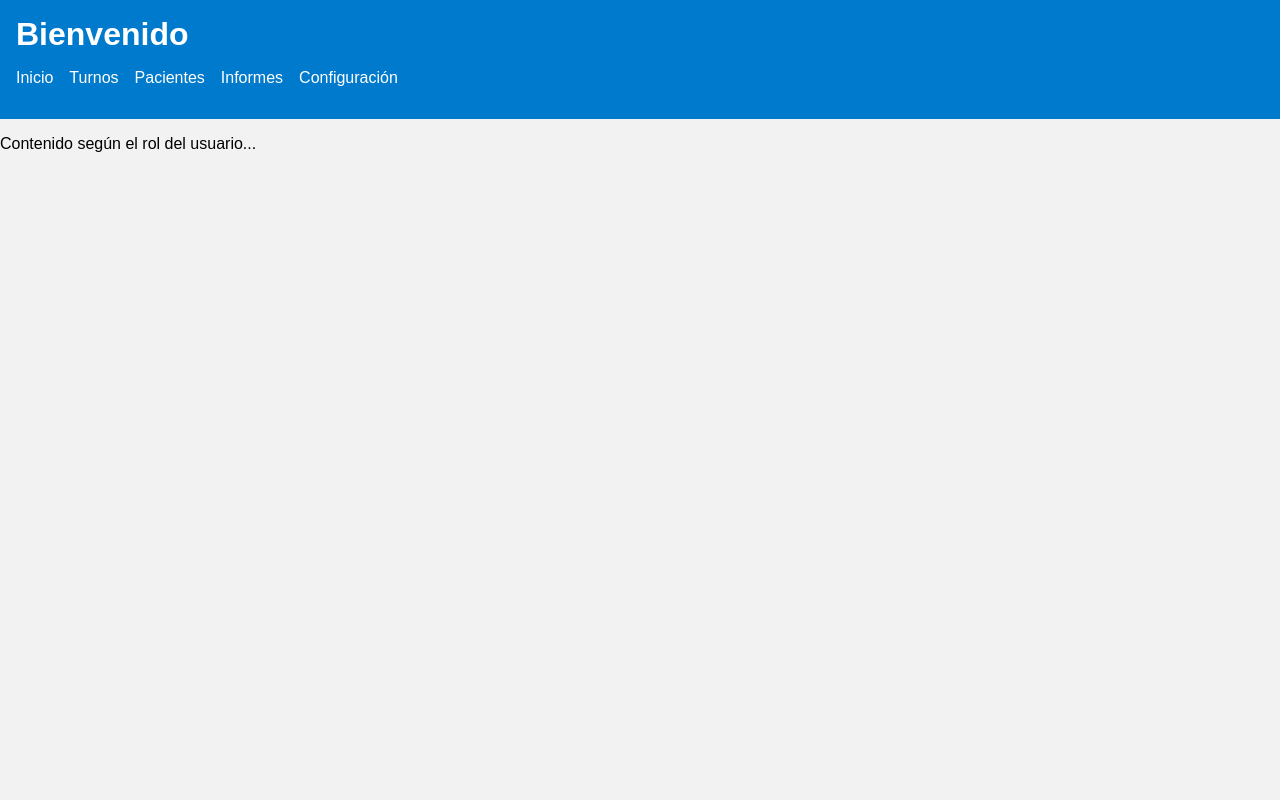
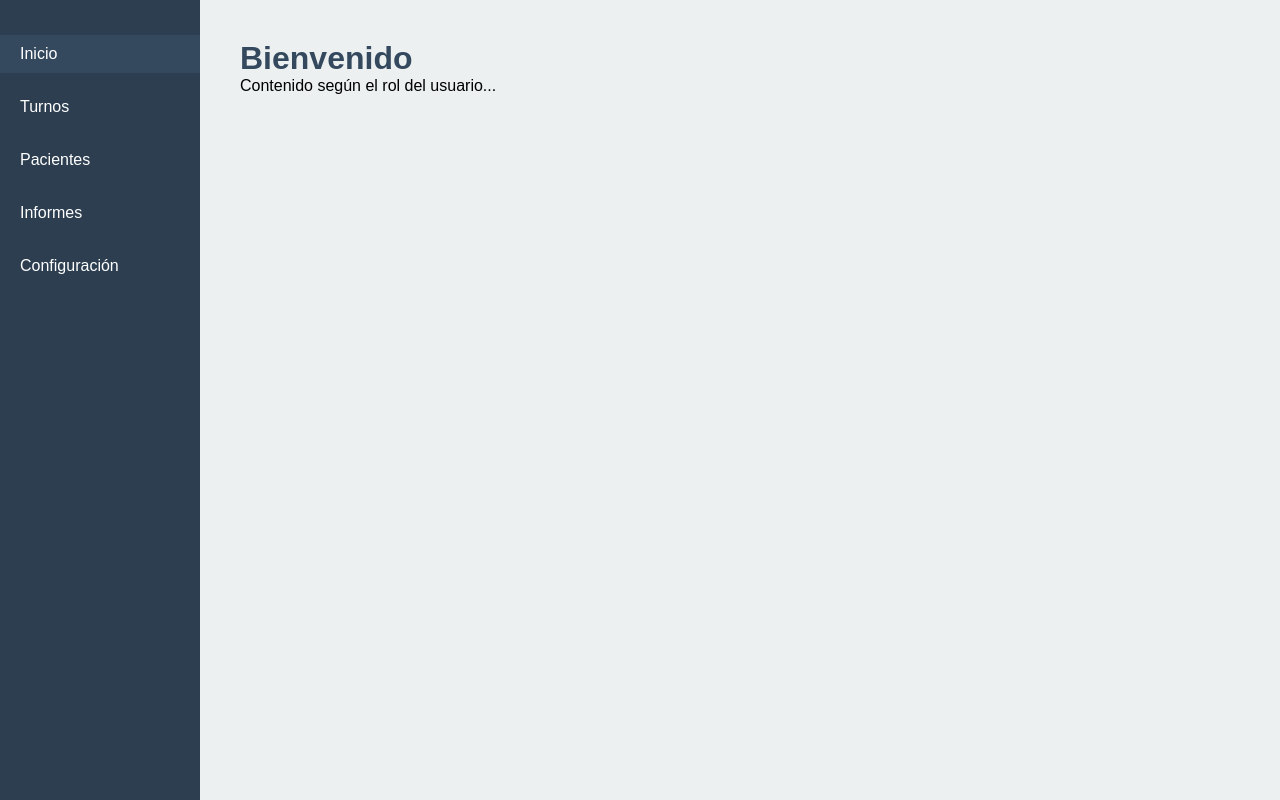
Before and after one commit to BautiC-9/ClinicaWeb, a plain HTML site: page frontend/inicio.html in a window 1280 px wide. Drawn offline with Linux system fonts and the light colour scheme.

Commit message:
Modificado, lado izquierdo el Menu

```diff
--- a/frontend/inicio.html
+++ b/frontend/inicio.html
@@ -4,23 +4,137 @@
     <meta charset="UTF-8" />
     <meta name="viewport" content="width=device-width, initial-scale=1.0" />
     <title>Panel Principal</title>
-  <link rel="stylesheet" href="styles.css" />
+    <style>
+      /* Reset básico */
+      * {
+        margin: 0;
+        padding: 0;
+        box-sizing: border-box;
+      }
+
+      body,
+      html {
+        height: 100%;
+        font-family: Arial, sans-serif;
+      }
+
+      /* Contenedor principal flex */
+      .container {
+        display: flex;
+        height: 100vh;
+      }
+
+      /* Menú lateral */
+      nav {
+        width: 200px;
+        background-color: #2c3e50;
+        color: white;
+        padding-top: 20px;
+        display: flex;
+        flex-direction: column;
+      }
+
+      nav ul {
+        list-style: none;
+      }
+
+      nav ul li {
+        margin: 15px 0;
+      }
+
+      nav ul li a {
+        color: white;
+        text-decoration: none;
+        padding: 10px 20px;
+        display: block;
+        cursor: pointer;
+        transition: background-color 0.3s;
+      }
+
+      nav ul li a:hover,
+      nav ul li a.active {
+        background-color: #34495e;
+      }
+
+      /* Contenido principal */
+      main {
+        flex-grow: 1;
+        padding: 40px;
+        background-color: #ecf0f1;
+      }
+
+      main h1 {
+        color: #34495e;
+        font-size: 2em;
+      }
+    </style>
   </head>
   <body>
-  <header>
-    <h1>Bienvenido</h1>
+    <div class="container">
       <nav>
         <ul>
-        <li><a href="inicio.html">Inicio</a></li>
-        <li><a href="turnos.html">Turnos</a></li>
-        <li><a href="pacientes.html">Pacientes</a></li>
-        <li><a href="informes.html">Informes</a></li>
-        <li><a href="configuracion.html">Configuración</a></li>
+          <li><a href="#" id="menu-inicio" class="active">Inicio</a></li>
+          <li><a href="#" id="menu-turnos">Turnos</a></li>
+          <li><a href="#" id="menu-pacientes">Pacientes</a></li>
+          <li><a href="#" id="menu-informes">Informes</a></li>
+          <li><a href="#" id="menu-configuracion">Configuración</a></li>
         </ul>
       </nav>
-  </header>
-  <main>
+      <main id="contenido-principal">
+        <h1>Bienvenido</h1>
         <p>Contenido según el rol del usuario...</p>
       </main>
+    </div>
+
+    <script>
+      // Referencias a elementos
+      const contenido = document.getElementById("contenido-principal");
+      const menuLinks = document.querySelectorAll("nav ul li a");
+
+      // Contenido para cada sección
+      const secciones = {
+        inicio: `
+        <h1>Bienvenido</h1>
+        <p>Contenido según el rol del usuario...</p>
+      `,
+        turnos: `
+        <h1>Turnos</h1>
+        <p>Aquí puedes gestionar los turnos.</p>
+      `,
+        pacientes: `
+        <h1>Pacientes</h1>
+        <p>Listado y gestión de pacientes.</p>
+      `,
+        informes: `
+        <h1>Informes</h1>
+        <p>Visualización de informes médicos.</p>
+      `,
+        configuracion: `
+        <h1>Configuración</h1>
+        <p>Opciones para configurar el sistema.</p>
+      `,
+      };
+
+      // Función para cambiar contenido y activar el link
+      function cambiarContenido(seccion) {
+        // Cambiar contenido principal
+        contenido.innerHTML = secciones[seccion];
+
+        // Quitar clase active de todos los links
+        menuLinks.forEach((link) => link.classList.remove("active"));
+
+        // Agregar clase active al link seleccionado
+        document.getElementById("menu-" + seccion).classList.add("active");
+      }
+
+      // Añadir eventos a cada link del menú
+      menuLinks.forEach((link) => {
+        link.addEventListener("click", (e) => {
+          e.preventDefault();
+          const id = e.target.id.replace("menu-", "");
+          cambiarContenido(id);
+        });
+      });
+    </script>
   </body>
 </html>
```
Lines whose indentation alone changed are shown as unchanged.
